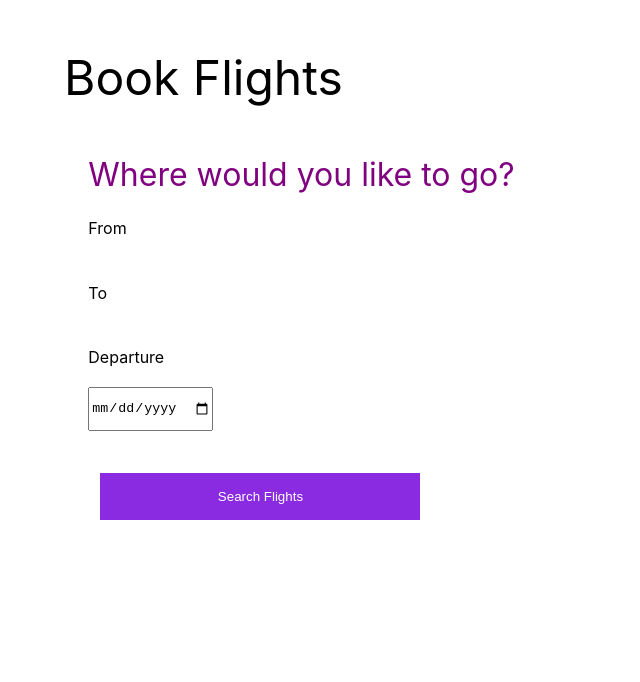
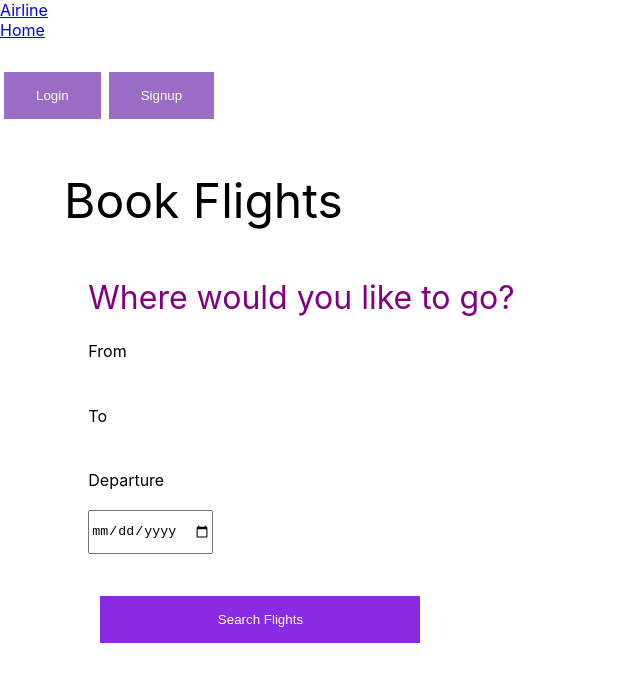
Before and after one commit to gopinathsjsu/team-project-four-horseman, a React (Create React App) app in the folder frontend/: page / in a window 1280 px wide. Shown: the top 682 px of the page, without its empty margins (0-640 px from the left). Built offline with nearby package versions, Linux system fonts and the light colour scheme; no server answers.

Commit message:
Navbar changes and login handling

```diff
--- a/frontend/src/components/BookFlights/BookFlights.js
+++ b/frontend/src/components/BookFlights/BookFlights.js
@@ -1,13 +1,13 @@
-import React from 'react'
-import BookFlightsForm from './BookFlightsForm'
+import React from "react";
+import BookFlightsForm from "./BookFlightsForm";
+import NavBar from "../RegisterPage/NavigationBar";
+const BookFlights = () => {
+  return (
+    <div>
+      <NavBar />
+      <BookFlightsForm />
+    </div>
+  );
+};
 
-const BookFlights = () => {
-    return (
-        <div>
-            <BookFlightsForm />
-
-        </div>
-    )
-}
-
-export default BookFlights
+export default BookFlights;
--- a/frontend/src/components/DisplayFlights/SingleFlightDetails.js
+++ b/frontend/src/components/DisplayFlights/SingleFlightDetails.js
@@ -3,13 +3,22 @@ import { Spinner } from "react-bootstrap";
 import { useParams, Link } from "react-router-dom";
 import PassengerDetails from "../PassengerInformation/PassengerDetails";
 import SeatSelection from "../PassengerInformation/SeatSelection";
-
+import { useHistory } from "react-router";
 const SingleFlightDetails = () => {
   const [flightDetails, setFlightDetails] = useState();
+  const [userDetails, setUserDetails] = useState();
+  const history = useHistory();
 
   function passengerDetails() {
-    document.getElementById("enter-passenger-info").style.display = "block";
-    document.getElementById("cancel-search-button").style.visibility = "hidden";
+    const user = localStorage.getItem("user");
+    if (user != null && user != undefined) {
+      setUserDetails(JSON.parse(user));
+      document.getElementById("enter-passenger-info").style.display = "block";
+      document.getElementById("cancel-search-button").style.visibility =
+        "hidden";
+    } else {
+      history.push("/login");
+    }
   }
 
   const { id } = useParams();
@@ -94,7 +103,7 @@ const SingleFlightDetails = () => {
             </Link>
 
             <button style={{ marginLeft: "1%" }} onClick={passengerDetails}>
-              Proceed to Enter Passenger Information
+              Book Flight
             </button>
           </div>
 
@@ -102,7 +111,10 @@ const SingleFlightDetails = () => {
             id="enter-passenger-info"
             style={{ marginTop: "15%", display: "none" }}
           >
-            <PassengerDetails details={flightDetails} />
+            <PassengerDetails
+              details={flightDetails}
+              userDetails={userDetails}
+            />
           </div>
         </div>
       ) : (
--- a/frontend/src/components/PassengerInformation/PassengerDetails.js
+++ b/frontend/src/components/PassengerInformation/PassengerDetails.js
@@ -2,7 +2,7 @@ import React, { useState, useEffect } from "react";
 import { Link } from "react-router-dom";
 import SeatSelection from "./SeatSelection";
 
-const PassengerDetails = ({ details }) => {
+const PassengerDetails = ({ details, userDetails }) => {
   // The parent component
   const [count, setCount] = useState(1); // Name it however you wish
   const [inputList, setInputList] = useState([{ firstName: "", lastName: "" }]);
@@ -97,6 +97,7 @@ const PassengerDetails = ({ details }) => {
           <SeatSelection
             details={details}
             passengers={JSON.stringify(inputList)}
+            userDetails={userDetails}
           />
         )}
       </div>
--- a/frontend/src/components/PassengerInformation/SeatSelection.js
+++ b/frontend/src/components/PassengerInformation/SeatSelection.js
@@ -4,7 +4,7 @@ import { useHistory } from "react-router-dom";
 import axios from "axios";
 import SeatPicker from "react-seat-picker";
 
-const SeatSelection = ({ details, passengers }) => {
+const SeatSelection = ({ details, passengers, userDetails }) => {
   // function paymentInfo() {
   //   document.getElementById("seat-cancel-button").style.visibility = "hidden";
   //   document.getElementById("payment-info").style.display = "block";
@@ -158,12 +158,15 @@ const SeatSelection = ({ details, passengers }) => {
                   <input
                     type="range"
                     min="0"
-                    max="100"
+                    max={userDetails ? userDetails.miles : 100}
                     step="1"
                     defaultValue={miles}
                     onChange={setMilesInput}
                   />
-
+                  <p>
+                    Total Mile available are:{" "}
+                    <span id="demo">{userDetails?.miles}</span>
+                  </p>
                   <p>
                     Miles to be used: <span id="demo">{miles}</span>
                   </p>
--- a/frontend/src/components/RegisterPage/NavigationBar.js
+++ b/frontend/src/components/RegisterPage/NavigationBar.js
@@ -1,11 +1,68 @@
-import React from 'react'
+import React, { useEffect, useState } from "react";
+import { Container, Nav, Navbar, Button, Form } from "react-bootstrap";
+import { useHistory } from "react-router";
+function NavBar() {
+  const history = useHistory();
+  const [userDetails, setUserDetails] = useState();
 
-const NavigationBar = () => {
-    return (
-        <div >
-            <div className='navigation-bar'></div>
-        </div>
-    )
+  useEffect(() => {
+    const user = localStorage.getItem("user");
+    if (user != null && user != undefined) {
+      setUserDetails(JSON.parse(user));
+    }
+  }, []);
+
+  const logoutClicked = (e) => {
+    e.preventDefault();
+    localStorage.removeItem("user");
+    setUserDetails(null);
+    history.replace("/");
+  };
+  const loginClicked = (e) => {
+    e.preventDefault();
+    history.push("/login");
+  };
+  const signUpClicked = (e) => {
+    e.preventDefault();
+    history.push("/register");
+  };
+
+  return (
+    <Navbar
+      className="me-auto my-2 my-lg-0"
+      sticky="top"
+      bg="dark"
+      expand="lg"
+      variant="dark"
+    >
+      <Container fluid>
+        <Navbar.Brand href="/">Airline</Navbar.Brand>
+        <Navbar.Collapse id="basic-navbar-nav">
+          <Nav className="me-auto">
+            <Nav.Link href="/">Home</Nav.Link>
+            {userDetails && <Nav.Link href="/userprofile">Profile</Nav.Link>}
+          </Nav>
+          <Form className="d-flex">
+            {userDetails ? (
+              <Button onClick={logoutClicked} variant="outline-primary">
+                Logout
+              </Button>
+            ) : (
+              <div>
+                <Button onClick={loginClicked} variant="outline-primary">
+                  Login
+                </Button>
+                <Button onClick={signUpClicked} variant="outline-primary">
+                  Signup
+                </Button>
+              </div>
+            )}
+          </Form>
+        </Navbar.Collapse>
+      </Container>
+      {userDetails && <p>{userDetails.id}</p>}
+    </Navbar>
+  );
 }
 
-export default NavigationBar
+export default NavBar;
```
